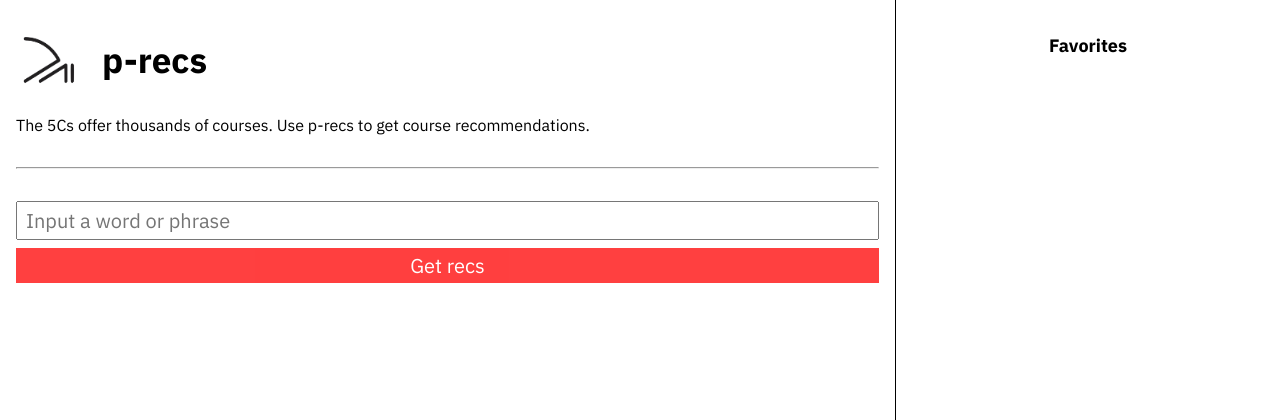
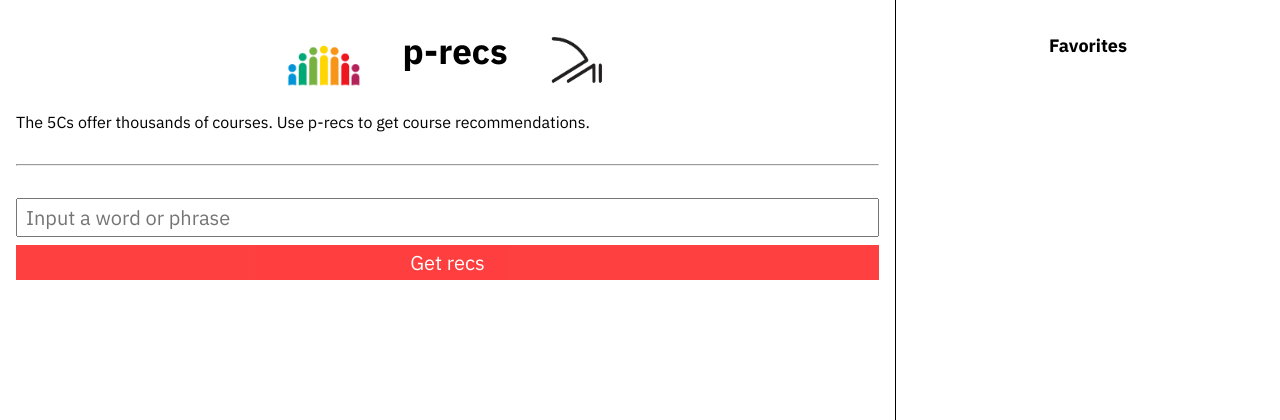
Before and after one commit to aspc/p-recs, a Flask app: page / in a window 1280 px wide. Shown: the top 420 px of the page. Run offline with Flask 3, Linux system fonts and the light colour scheme; parts of the project's set-up code (start-up, migrations or seed data) failed here and were passed over; some libraries are stand-ins or nearby versions.

Commit message:
add aspc logo and center

```diff
--- a/templates/search.html
+++ b/templates/search.html
@@ -1,5 +1,14 @@
-<a href="/"><img src="/static/p-ai.png" alt="p-ai"/></a>
-<h1><a class="left-col" href="/">p-recs</a></h1>
+<div style="display: flex; justify-content: center; align-items: center;">
+    <a href="https://pomonastudents.org/">
+        <img src="/static/aspc.png" alt="aspc" style="width: 85px; height: auto; margin-top: 6px;">
+    </a>
+    <h1 style="margin: 0 20px;">
+        <a class="left-col" href="/">p-recs</a>
+    </h1>
+    <a href="/">
+        <img src="/static/p-ai.png" alt="p-ai">
+    </a>
+</div>
 
 <p>The 5Cs offer thousands of courses. Use p-recs to get course recommendations.</p>
 
```
Also changed, not shown: static/aspc.png (added).
